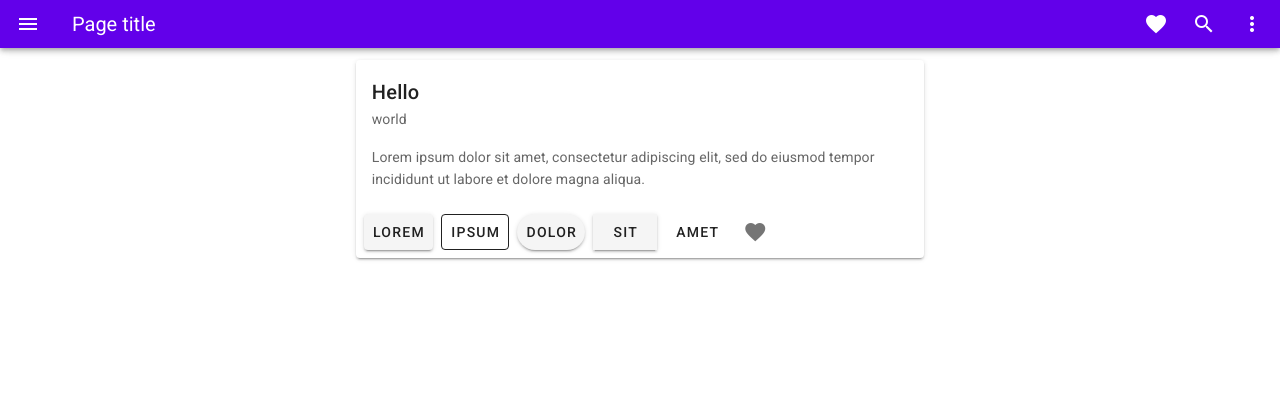
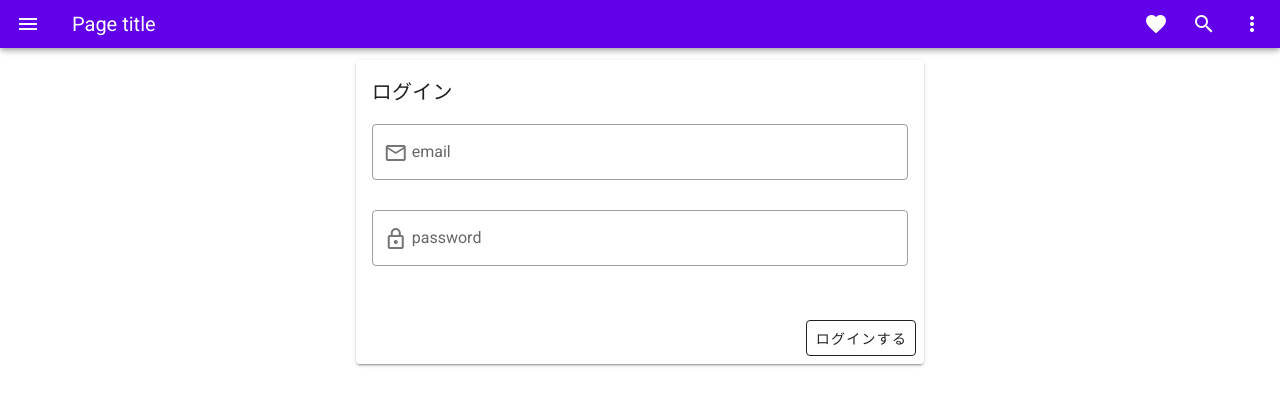
Before and after one commit to 1071sh/vue-study, a Vue app: page / in a window 1280 px wide. Shown: the top 406 px of the page. Built offline with nearby package versions, Linux system fonts and the light colour scheme.

Commit message:
textfieldsコンポーネント

```diff
--- a/src/components/HelloWorld.vue
+++ b/src/components/HelloWorld.vue
@@ -3,22 +3,23 @@
         <v-row justify="center" align="center">
             <v-col cols="6">
                 <v-card>
-                    <v-card-title>Hello</v-card-title>
-                    <v-card-subtitle>world</v-card-subtitle>
+                    <v-card-title>ログイン</v-card-title>
                     <v-card-text>
-                        Lorem ipsum dolor sit amet, consectetur adipiscing elit,
-                        sed do eiusmod tempor incididunt ut labore et dolore
-                        magna aliqua.
+                        <v-text-field
+                            outlined
+                            label="email"
+                            prepend-inner-icon="mdi-email-outline"
+                        ></v-text-field>
+                        <v-text-field
+                            outlined
+                            type="password"
+                            label="password"
+                            prepend-inner-icon="mdi-lock-outline"
+                        ></v-text-field>
                     </v-card-text>
                     <v-card-actions>
-                        <v-btn>lorem</v-btn>
-                        <v-btn outlined>ipsum</v-btn>
-                        <v-btn rounded>dolor</v-btn>
-                        <v-btn tile>sit</v-btn>
-                        <v-btn text>amet</v-btn>
-                        <v-btn icon>
-                            <v-icon>mdi-heart</v-icon>
-                        </v-btn>
+                        <v-spacer></v-spacer>
+                        <v-btn outlined>ログインする</v-btn>
                     </v-card-actions>
                 </v-card>
             </v-col>
```
